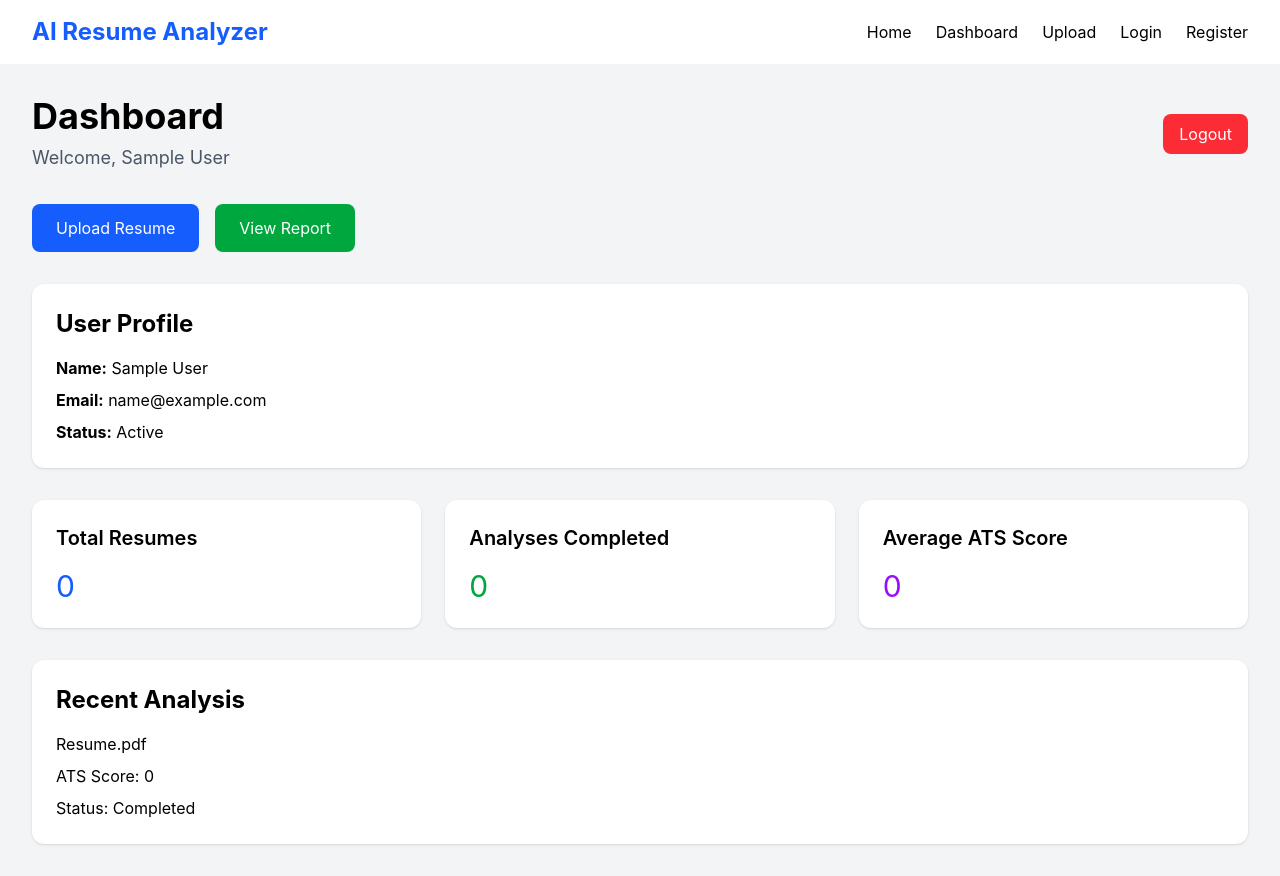
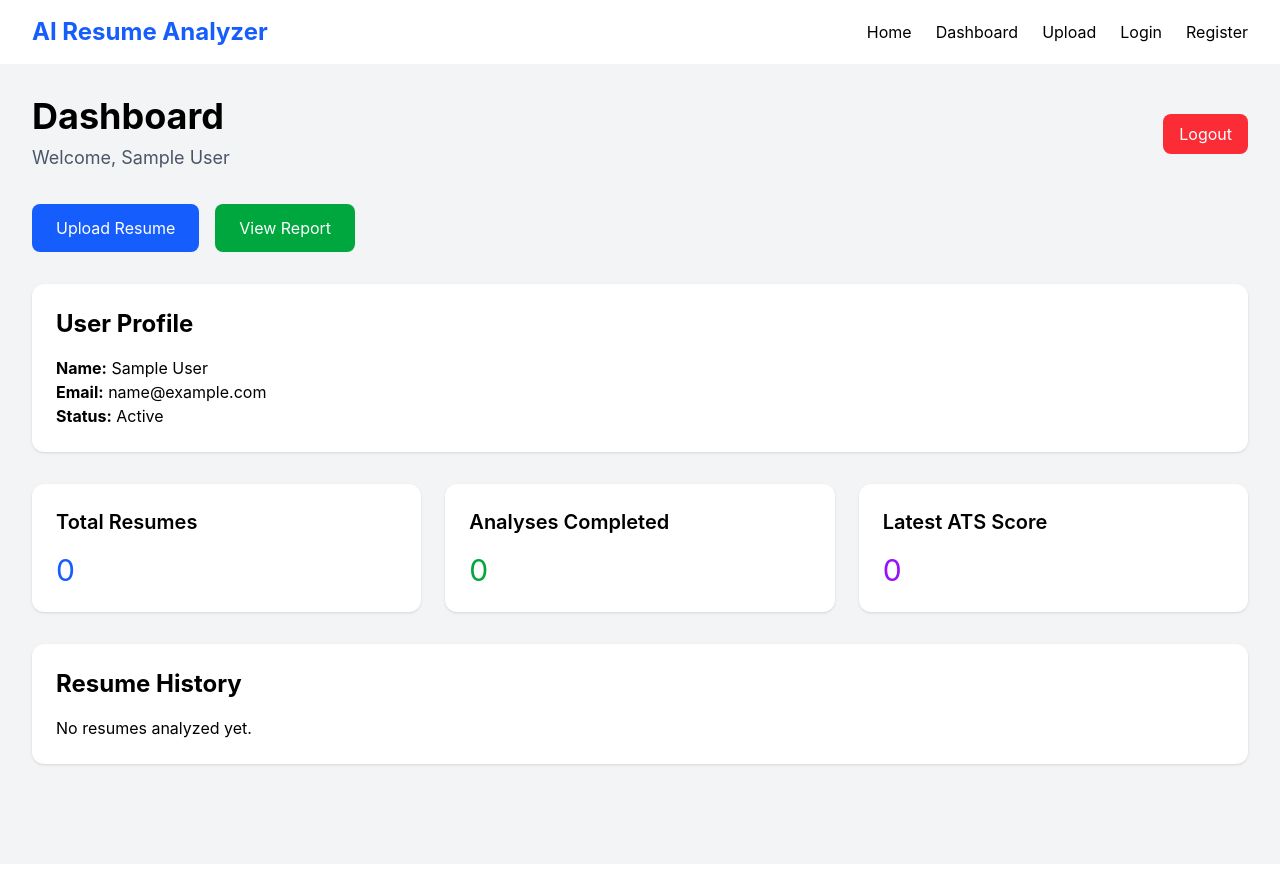
Before and after one commit to Rakshitha4004/ai-resume-analyzer, a React app in the folder frontend/: page /dashboard in a window 1280 px wide. Built offline with nearby package versions, Linux system fonts and the light colour scheme; sample sign-in values are in the browser's storage; the HTML template or start-up script is replaced by a standard one.

Commit message:
Add resume history dashboard

```diff
--- a/frontend/src/Components/ProtectedRoute.jsx
+++ b/frontend/src/Components/ProtectedRoute.jsx
@@ -3,8 +3,8 @@ import { Navigate } from "react-router-dom";
 function ProtectedRoute({ children }) {
   const isLoggedIn = localStorage.getItem("loggedIn");
 
-  if (!isLoggedIn) {
-    return <Navigate to="/login" />;
+  if (isLoggedIn !== "true") {
+    return <Navigate to="/login" replace />;
   }
 
   return children;
--- a/frontend/src/pages/Dashboard.jsx
+++ b/frontend/src/pages/Dashboard.jsx
@@ -1,17 +1,10 @@
 import Navbar from "../components/Navbar";
+import { Link } from "react-router-dom";
 
 function Dashboard() {
-  const isLoggedIn = localStorage.getItem("loggedIn");
-
-  if (!isLoggedIn) {
-    return (
-      <h1 className="text-center mt-20 text-3xl">
-        Please Login First
-      </h1>
-    );
-  }
-
-  const user = JSON.parse(localStorage.getItem("user"));
+  const user = JSON.parse(
+    localStorage.getItem("user") || "{}"
+  );
 
   const totalResumes =
     localStorage.getItem("totalResumes") || 0;
@@ -21,6 +14,11 @@ function Dashboard() {
 
   const atsScore =
     localStorage.getItem("atsScore") || 0;
+
+  const analyses =
+    JSON.parse(
+      localStorage.getItem("analyses")
+    ) || [];
 
   const handleLogout = () => {
     localStorage.removeItem("loggedIn");
@@ -33,7 +31,6 @@ function Dashboard() {
 
       <div className="min-h-screen bg-gray-100 p-8">
 
-        {/* Header */}
         <div className="flex justify-between items-center mb-8">
 
           <div>
@@ -48,44 +45,42 @@ function Dashboard() {
 
           <button
             onClick={handleLogout}
-            className="bg-red-500 text-white px-4 py-2 rounded-lg hover:bg-red-600"
+            className="bg-red-500 text-white px-4 py-2 rounded-lg"
           >
             Logout
           </button>
 
         </div>
 
-        {/* Action Buttons */}
         <div className="flex gap-4 mb-8">
 
-          <a
-            href="/upload"
-            className="bg-blue-600 text-white px-6 py-3 rounded-lg hover:bg-blue-700"
+          <Link
+            to="/upload"
+            className="bg-blue-600 text-white px-6 py-3 rounded-lg"
           >
             Upload Resume
-          </a>
+          </Link>
 
-          <a
-            href="/report"
-            className="bg-green-600 text-white px-6 py-3 rounded-lg hover:bg-green-700"
+          <Link
+            to="/report"
+            className="bg-green-600 text-white px-6 py-3 rounded-lg"
           >
             View Report
-          </a>
+          </Link>
 
         </div>
 
-        {/* User Profile */}
         <div className="bg-white p-6 rounded-xl shadow mb-8">
 
           <h2 className="text-2xl font-bold mb-4">
             User Profile
           </h2>
 
-          <p className="mb-2">
+          <p>
             <strong>Name:</strong> {user?.name}
           </p>
 
-          <p className="mb-2">
+          <p>
             <strong>Email:</strong> {user?.email}
           </p>
 
@@ -95,7 +90,6 @@ function Dashboard() {
 
         </div>
 
-        {/* Stats Cards */}
         <div className="grid md:grid-cols-3 gap-6">
 
           <div className="bg-white p-6 rounded-xl shadow">
@@ -120,7 +114,7 @@ function Dashboard() {
 
           <div className="bg-white p-6 rounded-xl shadow">
             <h2 className="text-xl font-semibold">
-              Average ATS Score
+              Latest ATS Score
             </h2>
 
             <p className="text-3xl mt-4 text-purple-600">
@@ -130,24 +124,37 @@ function Dashboard() {
 
         </div>
 
-        {/* Recent Analysis */}
         <div className="bg-white p-6 rounded-xl shadow mt-8">
 
           <h2 className="text-2xl font-bold mb-4">
-            Recent Analysis
+            Resume History
           </h2>
 
-          <p className="mb-2">
-            Resume.pdf
-          </p>
+          {analyses.length === 0 ? (
+            <p>No resumes analyzed yet.</p>
+          ) : (
+            analyses.map((analysis, index) => (
+              <div
+                key={index}
+                className="border-b py-3"
+              >
+                <p>
+                  <strong>Resume:</strong>{" "}
+                  {analysis.resumeName}
+                </p>
 
-          <p className="mb-2">
-            ATS Score: {atsScore}
-          </p>
+                <p>
+                  <strong>ATS Score:</strong>{" "}
+                  {analysis.atsScore}
+                </p>
 
-          <p>
-            Status: Completed
-          </p>
+                <p>
+                  <strong>Date:</strong>{" "}
+                  {analysis.date}
+                </p>
+              </div>
+            ))
+          )}
 
         </div>
 
--- a/frontend/src/pages/UploadResume.jsx
+++ b/frontend/src/pages/UploadResume.jsx
@@ -21,10 +21,46 @@ function UploadResume() {
     setLoading(true);
 
     setTimeout(() => {
-      // Save data locally
-      localStorage.setItem("totalResumes", "1");
-      localStorage.setItem("analysisCount", "1");
-      localStorage.setItem("atsScore", "78");
+      const randomScore =
+        Math.floor(Math.random() * 31) + 70;
+
+      const previousAnalyses =
+        JSON.parse(
+          localStorage.getItem("analyses")
+        ) || [];
+
+      const newAnalysis = {
+        resumeName: file.name,
+        atsScore: randomScore,
+        date: new Date().toLocaleDateString(),
+      };
+
+      previousAnalyses.push(newAnalysis);
+
+      localStorage.setItem(
+        "analyses",
+        JSON.stringify(previousAnalyses)
+      );
+
+      localStorage.setItem(
+        "totalResumes",
+        previousAnalyses.length
+      );
+
+      localStorage.setItem(
+        "analysisCount",
+        previousAnalyses.length
+      );
+
+      localStorage.setItem(
+        "atsScore",
+        randomScore
+      );
+
+      localStorage.setItem(
+        "resumeName",
+        file.name
+      );
 
       setLoading(false);
 
@@ -60,7 +96,9 @@ function UploadResume() {
             onClick={handleAnalyze}
             className="mt-6 bg-blue-600 text-white px-6 py-3 rounded-lg hover:bg-blue-700"
           >
-            {loading ? "Analyzing..." : "Analyze Resume"}
+            {loading
+              ? "Analyzing..."
+              : "Analyze Resume"}
           </button>
 
         </div>
```
